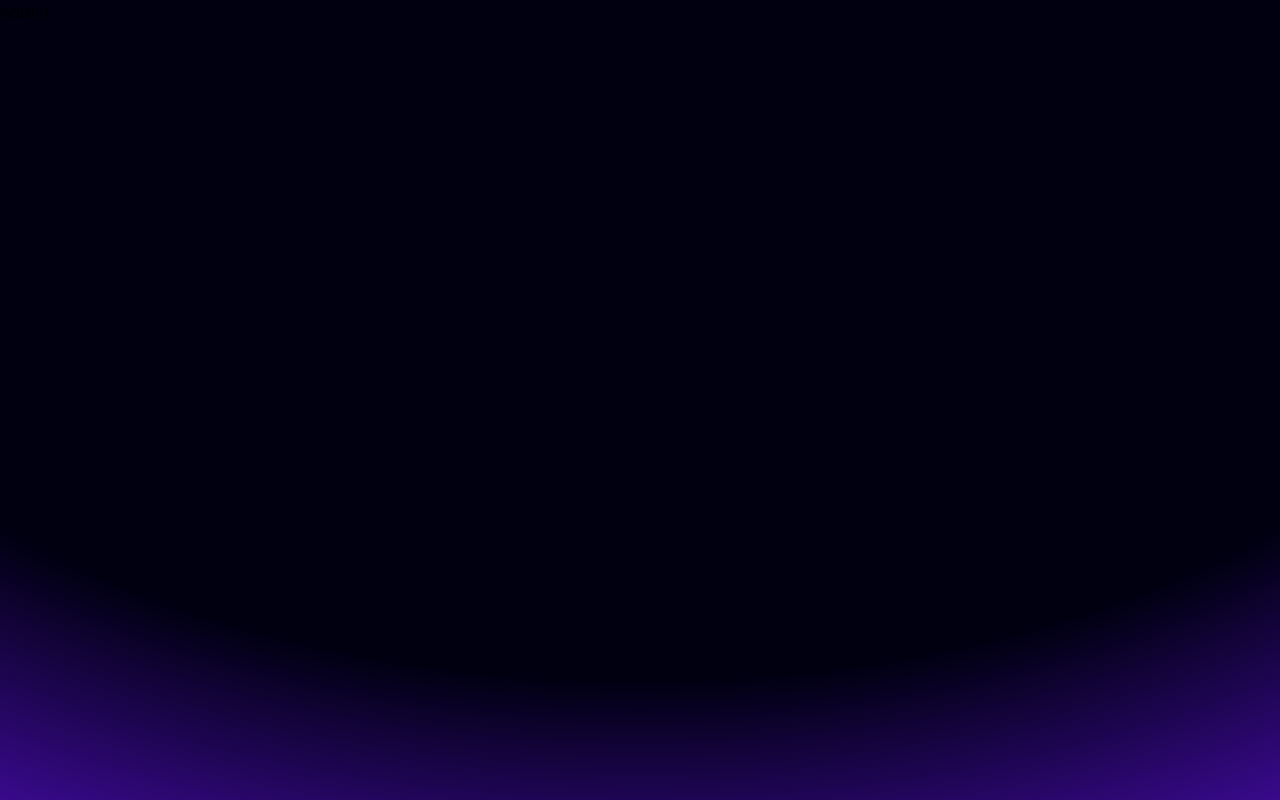
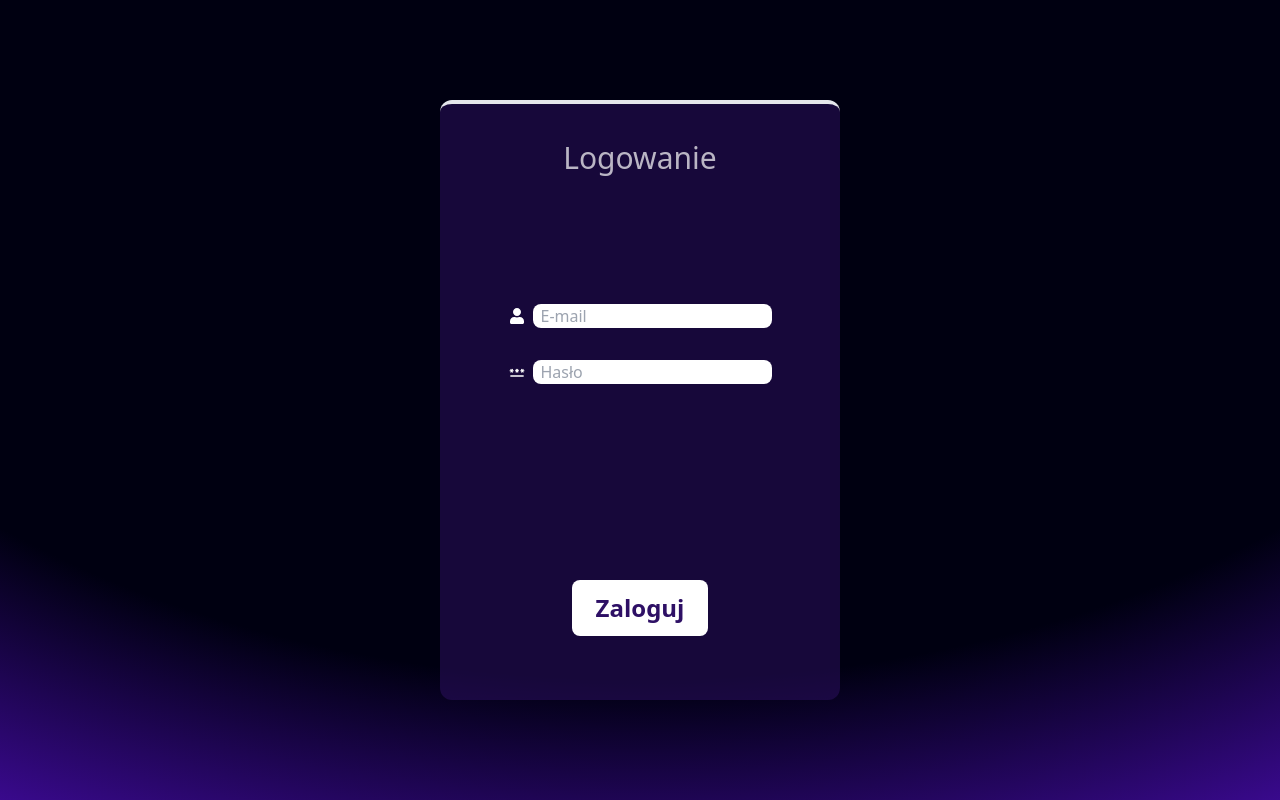
Before and after one commit to kamil-cichecki/Django, a Next.js app in the folder dormify-frontend/: page /admin in a window 1280 px wide. Built offline with nearby package versions, Linux system fonts and the light colour scheme.

Commit message:
Logowanie

```diff
--- a/dormify-frontend/app/admin/page.js
+++ b/dormify-frontend/app/admin/page.js
@@ -1,10 +1,78 @@
+'use client';
 import React from 'react';
+import { useState } from 'react';
+import { FaUser } from 'react-icons/fa';
+import { MdOutlinePassword } from 'react-icons/md';
+import { loginUser } from '@/lib/auth';
 
 export default function Admin() {
+  const [login, setLogin] = useState('');
+  const [password, setPassword] = useState('');
+  const [error, setError] = useState(null);
+
+  const handleSubmit = async (e) => {
+    e.preventDefault();
+    setError(null);
+
+    try {
+      const data = await loginUser(login, password);
+      const user = await data.users;
+
+      if (user[0].rola == 1) {
+        localStorage.setItem('access', data.access);
+        localStorage.setItem('refresh', data.refresh);
+      } else {
+        alert('Brak użytkownika!');
+      }
+    } catch (err) {
+      setError(err.message);
+    }
+  };
+
   return (
-    <div>
+    <div className="w-full h-screen flex flex-col items-center justify-center text-white">
       <div className="absolute inset-0 -z-10 h-full w-full items-center px-5 py-24 [background:radial-gradient(125%_125%_at_50%_10%,#001_60%,#61e_100%)]"></div>
-      Admin
+
+      <div className="bg-violet-950 w-[400px] h-[600px] bg-opacity-50 rounded-xl border-t-4 flex flex-col items-center relative">
+        <h1 className="text-3xl mt-9 opacity-70">Logowanie</h1>
+        <form onSubmit={handleSubmit} className="gap-8 flex flex-col mt-32 ">
+          <div className="flex flex-row justify-between gap-2 items-center">
+            <label>
+              <FaUser />
+            </label>
+            <input
+              type="login"
+              value={login}
+              onChange={(e) => setLogin(e.target.value)}
+              required
+              className="rounded-lg pl-2 text-black"
+              placeholder="E-mail"
+            />
+          </div>
+          <div className="flex flex-row justify-between gap-2 items-center">
+            <label>
+              <MdOutlinePassword />
+            </label>
+            <input
+              type="password"
+              value={password}
+              onChange={(e) => setPassword(e.target.value)}
+              required
+              className="rounded-lg pl-2 text-black"
+              placeholder="Hasło"
+            />
+          </div>
+          {error && <p style={{ color: 'red' }}>{error}</p>}
+          <div className="absolute bottom-0 left-0 w-full flex flex-col items-center mb-16">
+            <button
+              type="submit"
+              className=" items-center text-center bg-white text-violet-950 font-bold py-3 px-6 text-2xl rounded-lg"
+            >
+              Zaloguj
+            </button>
+          </div>
+        </form>
+      </div>
     </div>
   );
 }
--- a/dormify-frontend/app/login/page.js
+++ b/dormify-frontend/app/login/page.js
@@ -5,7 +5,7 @@ import { FaUser } from 'react-icons/fa';
 import { MdOutlinePassword } from 'react-icons/md';
 import { loginUser } from '@/lib/auth';
 
-export default function User() {
+export default function Admin() {
   const [login, setLogin] = useState('');
   const [password, setPassword] = useState('');
   const [error, setError] = useState(null);
@@ -16,9 +16,14 @@ export default function User() {
 
     try {
       const data = await loginUser(login, password);
-      localStorage.setItem('access', data.access);
-      localStorage.setItem('refresh', data.refresh);
-      alert('Logged in successfully!');
+      const user = await data.users;
+
+      if (user[0].rola == 0) {
+        localStorage.setItem('access', data.access);
+        localStorage.setItem('refresh', data.refresh);
+      } else {
+        alert('Brak użytkownika!');
+      }
     } catch (err) {
       setError(err.message);
     }
--- a/dormify-frontend/app/mainAdmin/page.js
+++ b/dormify-frontend/app/mainAdmin/page.js
@@ -18,12 +18,11 @@ export default function mainAdmin() {
       const data = await loginUser(login, password);
       const user = await data.users;
 
-      if (user[0].rola == 1) {
+      if (user[0].rola == 2) {
         localStorage.setItem('access', data.access);
         localStorage.setItem('refresh', data.refresh);
-        alert('Logged in successfully!');
       } else {
-        alert('no access to webside!');
+        alert('Brak użytkownika!');
       }
     } catch (err) {
       setError(err.message);
```
Also changed, not shown: 1 other file (tests, documents, lock files or other folders).
